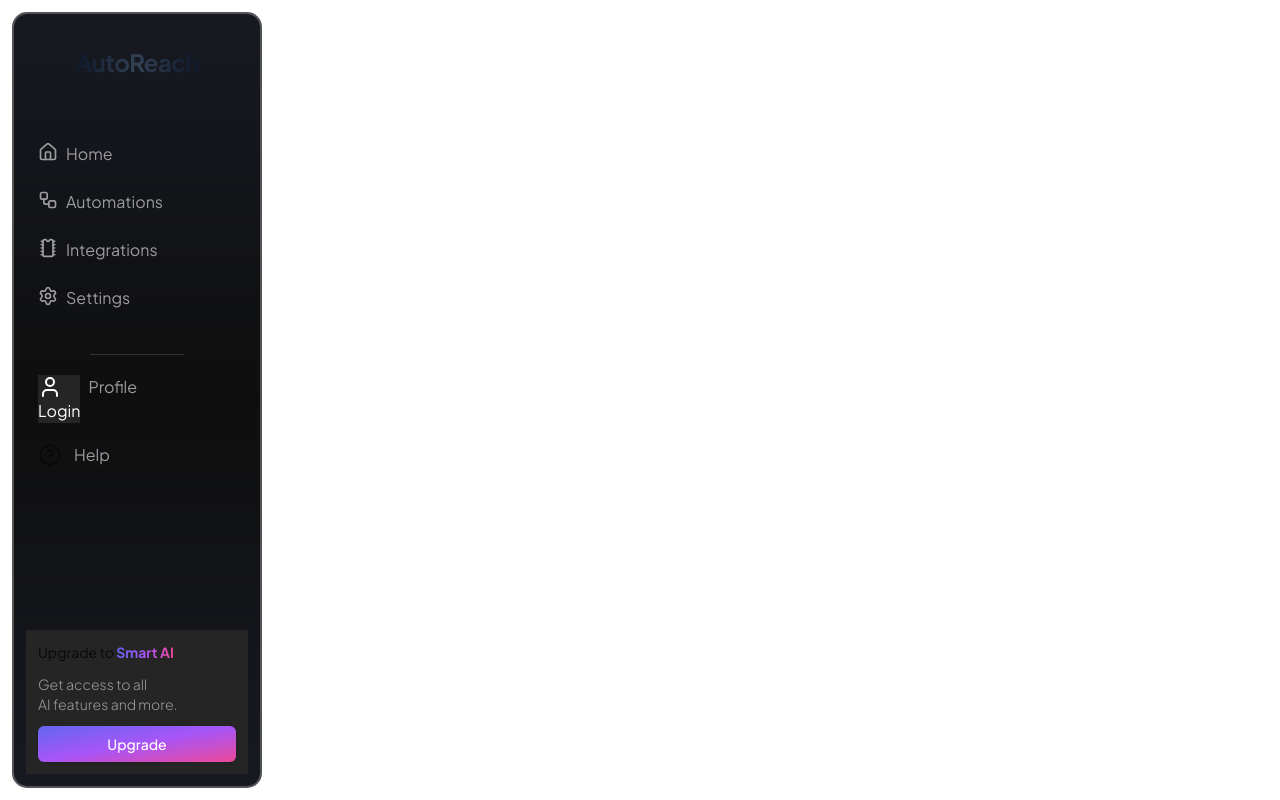
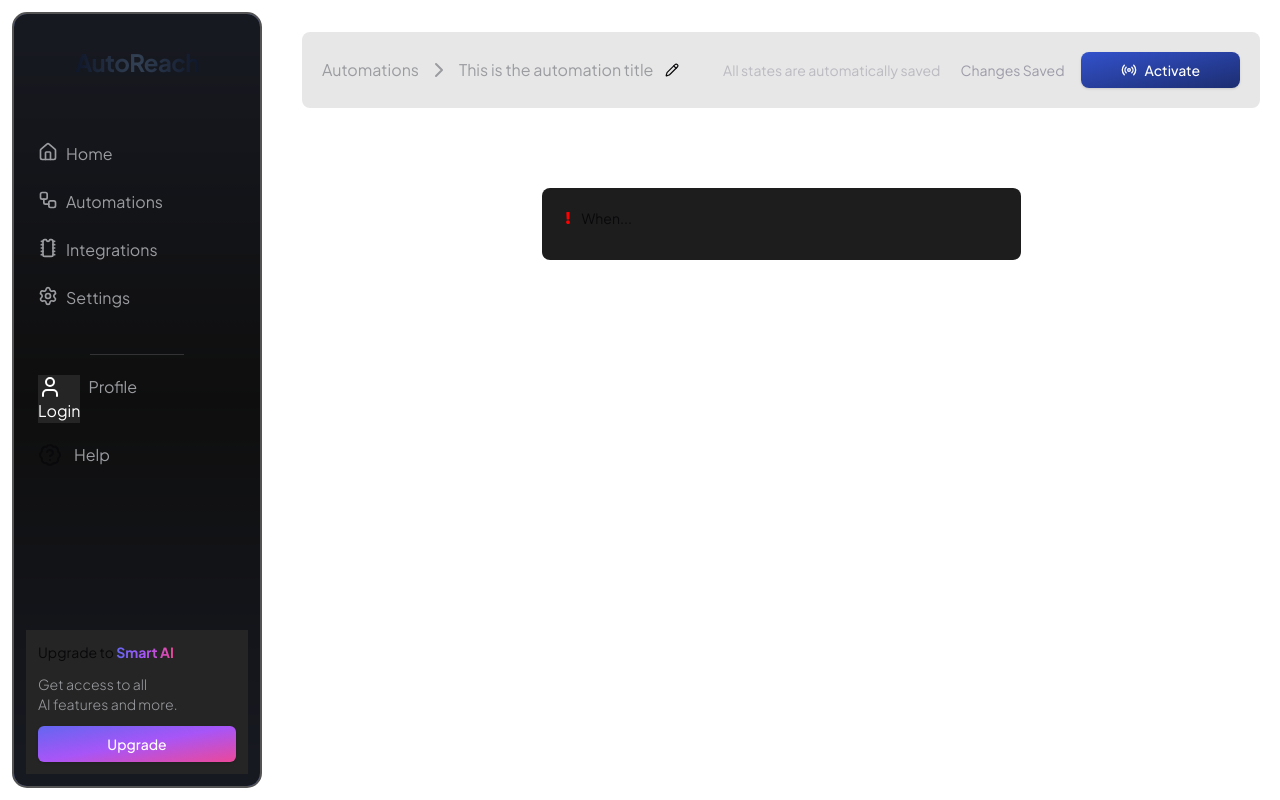
Before and after one commit to Kk120306/AutoReach, a Next.js app: page /dashboard/1/automations/12341 in a window 1280 px wide. Built offline with nearby package versions, Linux system fonts and the light colour scheme; no server answers.

Commit message:
Layout for Automation Slug

```diff
--- a/src/app/(protected)/dashboard/[slug]/automations/[id]/page.tsx
+++ b/src/app/(protected)/dashboard/[slug]/automations/[id]/page.tsx
@@ -1,14 +1,25 @@
 import React from 'react'
+import AutomationBreadCrumb from '@/components/global/bread-crumbs/automations'
+import { FaExclamation } from 'react-icons/fa'
+import Trigger from '@/components/global/automations/trigger'
 
-type PageProps = {}
+type PageProps = {
+    params: { id: string }
+}
 
-const Page = (props: PageProps) => {
-
+const Page = ({ params }: PageProps) => {
 
 
     return (
         <div className="flex flex-col items-center gap-y-20">
-
+            <AutomationBreadCrumb id={params.id} />
+            <div className="w-full lg:w-10/12 xl:w-6/12 p-5 rounded-lg flex flex-col bg-[#1D1D1D] gap-y-3">
+                <div className="flex items-center gap-x-2">
+                    <FaExclamation size={12} color="red" />
+                    <p className="text-sm">When...</p>
+                </div>
+                <Trigger id={params.id} />
+            </div>
         </div>
     )
 }
--- /dev/null
+++ b/src/components/global/activate-automation-button/index.tsx
@@ -0,0 +1,24 @@
+import React from 'react'
+import { Button } from '@/components/ui/button'
+import Loader from '@/components/global/loader'
+import { Radio } from 'lucide-react'
+
+type ActivateAutomationButtonProps = {
+
+}
+
+const ActivateAutomationButton = (props: ActivateAutomationButtonProps) => {
+    return (
+        <Button className="lg:px-10 bg-gradient-to-br hover:opacity-80 text-white rounded-lg from-[#3352cc] font-medium to-[#1C2D70] ml-4">
+            <Loader state={false}>
+                <Radio size={12} />
+                <p className="lg:inline hidden">
+                    {/* {data?.data?.active ? 'Deactivate' : 'Activate'} */}
+                    Activate
+                </p>
+            </Loader>
+        </Button>
+    )
+}
+
+export default ActivateAutomationButton
--- /dev/null
+++ b/src/components/global/automations/trigger/index.tsx
@@ -0,0 +1,15 @@
+import React from 'react'
+
+type TriggerProps = {
+    id: string
+}
+
+const Trigger = ({ id }: TriggerProps) => {
+    return (
+        <div>
+
+        </div>
+    )
+}
+
+export default Trigger
--- /dev/null
+++ b/src/components/global/bread-crumbs/automations/index.tsx
@@ -0,0 +1,40 @@
+import { ChevronRight, PencilIcon } from 'lucide-react'
+import React from 'react'
+import ActivateAutomationButton from '@/components/global/activate-automation-button'
+
+
+type AutomationBreadCrumbProps = {
+    id: string
+}
+
+const AutomationBreadCrumb = ({ id }: AutomationBreadCrumbProps) => {
+    return (
+        <div className="rounded-lg w-full p-5 bg-[#18181B1A] flex items-center">
+            <div className="flex items-center gap-x-2 min-w-0">
+                <p className="text-[#9B9CA0] truncate">Automations</p>
+                <ChevronRight className="flex-shrink-0 text-[#9B9CA0]" />
+                <span className="flex gap-x-3 items-center min-w-0">
+                    {/* Show the editing data */}
+                    <p className="text-[#9B9CA0] truncate">This is the automation title</p>
+                    <span className="cursor-pointer hover:opactity-75 duration-100 transition flex-shrink-0 mr-4">
+                        <PencilIcon size={14} />
+                    </span>
+                </span>
+            </div>
+            <div className="flex items-center ml-auto gap-x-5">
+                <p className="hidden md:block text-text-secondary/60 text-sm truncate min-w-0">
+                    All states are automatically saved
+                </p>
+                <div className="flex gap-x-5 flex-shrink-0">
+                    <p className="text-text-secondary text-sm truncate min-w-0">
+                        Changes Saved
+                    </p>
+
+                </div>
+            </div>
+            <ActivateAutomationButton />
+        </div>
+    )
+}
+
+export default AutomationBreadCrumb
--- a/src/components/global/infobar/index.tsx
+++ b/src/components/global/infobar/index.tsx
@@ -14,7 +14,7 @@
 import SearchBar from '../search'
 import CreateAutomation from '../create-automation'
 import { Notifications } from './notifications'
-import MainBreadCrumb from '../main-bread-crumb'
+import MainBreadCrumb from '../bread-crumbs/main-bread-crumb'
 
 
 type InfoBarProps = {
```
Also changed, not shown: src/components/global/bread-crumbs/main-bread-crumb/index.tsx (renamed from src/components/global/main-bread-crumb/index.tsx).
